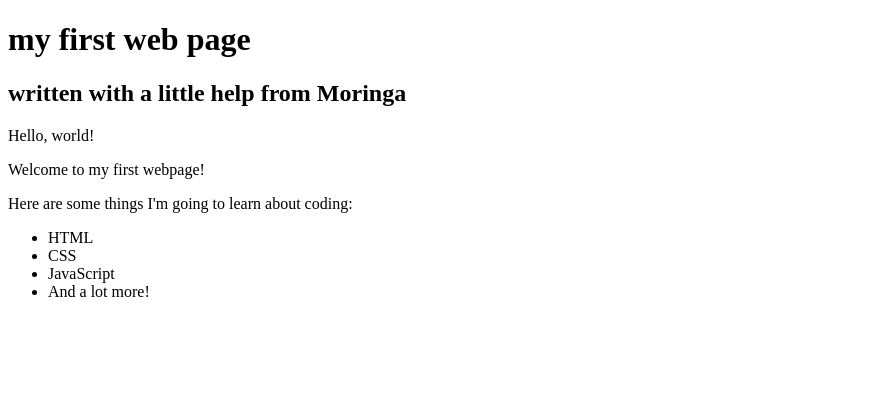
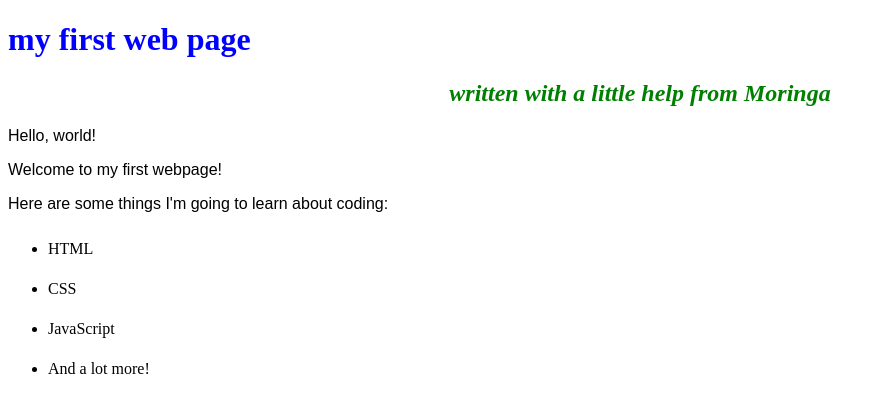
Before and after one commit to kanjaf/my-first-webpage2, a plain HTML site: page index.html in a window 1280 px wide. Shown: the whole page, without its empty margins (0-886 px from the left). Drawn offline with Linux system fonts and the light colour scheme.

Commit message:
Change name of myfirstwebpage.html to index.html.

```diff
--- /dev/null
+++ b/css/style.css
@@ -0,0 +1,15 @@
+h1 {
+  color: blue;
+}
+h2 {
+color: green;
+font-style: italic;
+text-align: center;
+}
+p {
+  font-family: sans-serif;
+}
+
+ul {
+  line-height: 40px;
+}
--- a/myfirstwebpage.html
+++ b/index.html
@@ -1,10 +1,13 @@
 <!DOCTYPE html>
 <html>
 <head>
+
+  <link href="css/style.css" rel="stylesheet" type="text/css">
+
+</head>
+<body>
   <h1>my first web page</h1>
   <h2>written  with a little help from Moringa</h2>
-</head>
-<body>
   <p>Hello, world!<p>
   <p>Welcome to my first webpage!<p>
   <p>Here are some things I'm going to learn about coding:</p>
```
